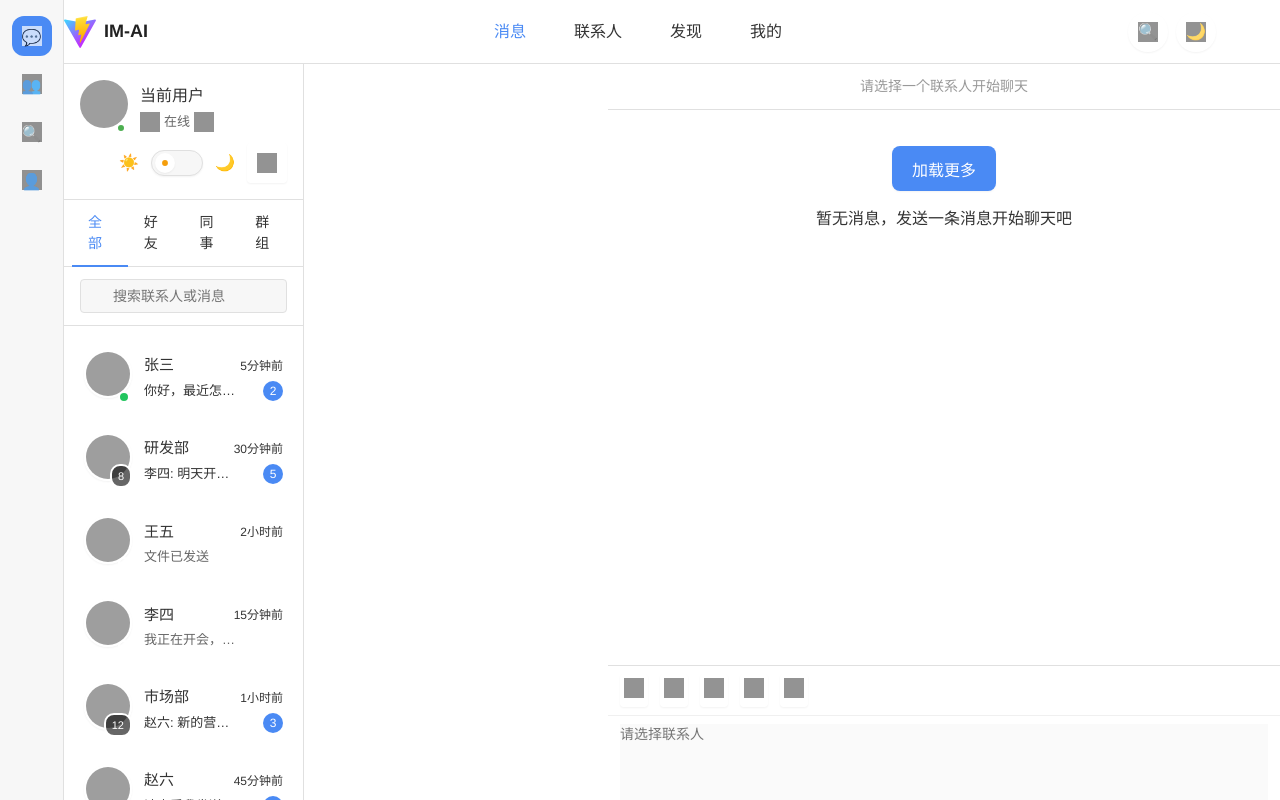
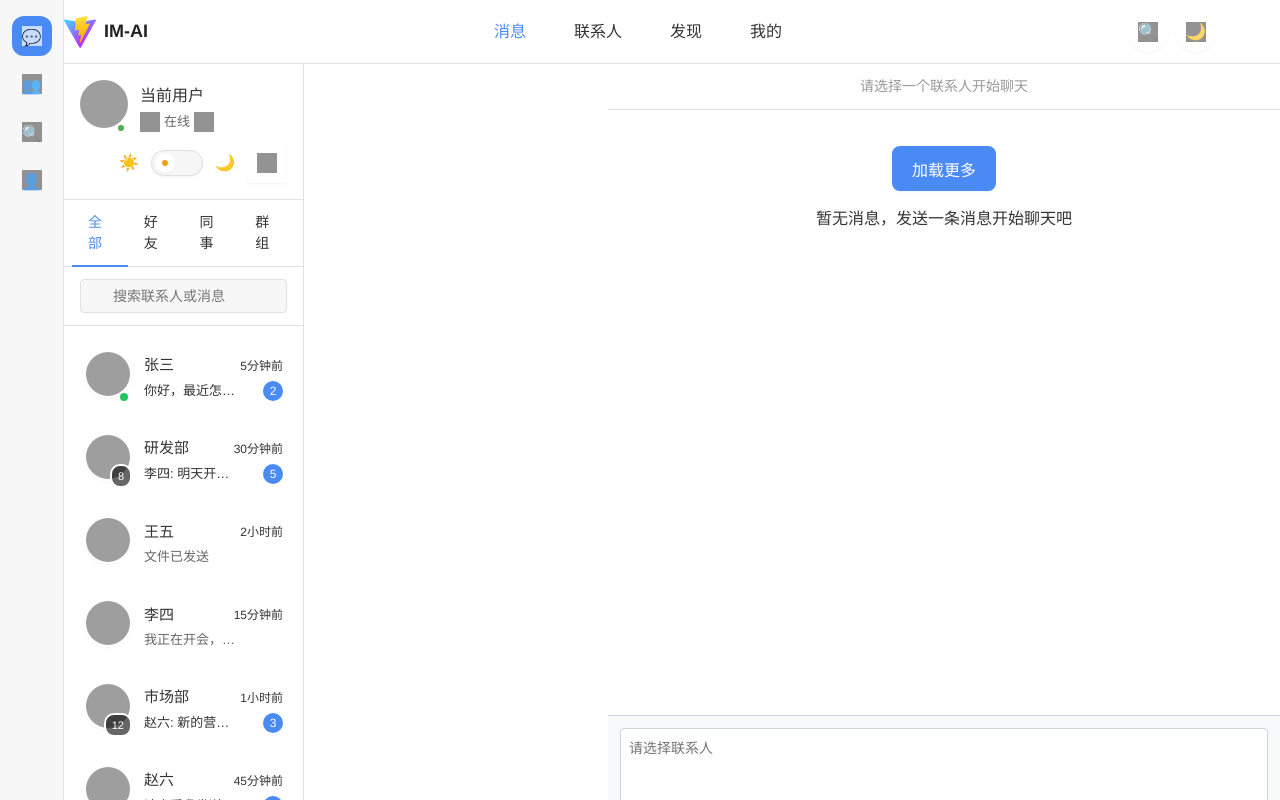
Before and after one commit to imchatkit/im-ai-vue, a Vue app: page / in a window 1280 px wide. Built offline with nearby package versions, Linux system fonts and the light colour scheme; grey boxes are pictures that could not be loaded.

Commit message:
调整布局-2

```diff
--- a/src/components/chat/InputPanel.vue
+++ b/src/components/chat/InputPanel.vue
@@ -224,111 +224,49 @@ let typingTimeout
 
 <template>
   <div class="input-panel">
-    <!-- 工具栏 -->
-    <div class="toolbar">
-      <button
-        class="tool-btn emoji-btn"
-        @click="showEmojiPicker = !showEmojiPicker"
-        title="表情"
-      >
-        <i class="icon-emoji"></i>
-      </button>
-
-      <button
-        class="tool-btn image-btn"
-        @click="selectImage"
-        title="图片"
-      >
-        <i class="icon-image"></i>
-      </button>
-
-      <button
-        class="tool-btn file-btn"
-        @click="selectFile"
-        title="文件"
-      >
-        <i class="icon-file"></i>
-      </button>
-
-      <button
-        class="tool-btn voice-btn"
-        @click="recordVoice"
-        title="语音"
-      >
-        <i class="icon-microphone"></i>
-      </button>
-
-      <button
-        class="tool-btn more-btn"
-        @click="showMorePanel = !showMorePanel"
-        title="更多"
-      >
-        <i class="icon-more"></i>
-      </button>
-    </div>
-
-    <!-- 表情选择器 -->
-    <div v-if="showEmojiPicker" class="emoji-picker">
-      <!-- 表情列表 -->
-      <div class="emoji-list">
-        <span
-          v-for="emoji in ['😀', '😂', '😊', '😍', '🤔', '😎', '👍', '❤️', '🎉']"
-          :key="emoji"
-          class="emoji-item"
-          @click="addEmoji(emoji)"
-        >
-          {{ emoji }}
-        </span>
-      </div>
-    </div>
-
-    <!-- 更多功能面板 -->
-    <div v-if="showMorePanel" class="more-panel">
-      <!-- 更多功能列表 -->
-      <div class="more-list">
-        <div class="more-item">
-          <i class="icon-screen-share"></i>
-          <span>屏幕共享</span>
-        </div>
-        <div class="more-item">
-          <i class="icon-whiteboard"></i>
-          <span>白板</span>
-        </div>
-        <div class="more-item">
-          <i class="icon-translate"></i>
-          <span>翻译</span>
-        </div>
-      </div>
-    </div>
-
-    <!-- 输入区域 -->
     <div class="input-area">
       <textarea
         v-model="messageText"
+        class="message-textarea"
         :placeholder="placeholder"
         :maxlength="maxLength"
         :disabled="disabled"
-        class="message-input"
         @input="handleInput"
         @keydown="handleKeydown"
       ></textarea>
-
-      <!-- 字符计数 -->
-      <div v-if="messageText.length > 0" class="char-counter">
-        {{ remainingChars }}
-      </div>
     </div>
 
-    <!-- 发送按钮 -->
-    <div class="send-area">
-      <button
-        class="send-btn"
-        :class="{ 'active': canSend }"
-        :disabled="!canSend"
-        @click="sendTextMessage"
-      >
-        发送
-      </button>
+    <div class="input-toolbar">
+      <div class="toolbar-left">
+        <button class="toolbar-btn" @click="selectImage" :disabled="disabled">
+          <i class="icon-image"></i>
+        </button>
+        <button class="toolbar-btn" @click="selectFile" :disabled="disabled">
+          <i class="icon-file"></i>
+        </button>
+        <button class="toolbar-btn" @click="recordVoice" :disabled="disabled">
+          <i class="icon-voice"></i>
+        </button>
+        <button class="toolbar-btn" @click="showEmojiPicker = !showEmojiPicker" :disabled="disabled">
+          <i class="icon-emoji"></i>
+        </button>
+      </div>
+
+      <div class="toolbar-right">
+        <span class="char-counter" :class="{
+          'warning': remainingChars < 100,
+          'danger': remainingChars < 20
+        }">
+          {{ remainingChars }}
+        </span>
+        <button
+          class="send-btn"
+          @click="sendTextMessage"
+          :disabled="!canSend"
+        >
+          发送
+        </button>
+      </div>
     </div>
   </div>
 </template>
@@ -337,123 +275,109 @@ let typingTimeout
 .input-panel {
   display: flex;
   flex-direction: column;
-  border-top: 1px solid #e0e0e0;
-  background-color: #fff;
-  position: relative;
+  background-color: #F8F9FA;
+  border-top: 1px solid #CED4DA;
+  padding: 12px;
+  font-family: 微软雅黑, Arial, sans-serif;
 }
 
-.toolbar {
+.input-area {
   display: flex;
-  padding: 8px 12px;
-  border-bottom: 1px solid #f0f0f0;
+  flex-direction: column;
 }
 
-.tool-btn {
+.message-textarea {
+  resize: none;
+  border: 1px solid #CED4DA;
+  border-radius: 4px;
+  padding: 8px;
+  min-height: 80px;
+  font-family: 微软雅黑, Arial, sans-serif;
+  font-size: 14px;
+  color: #343A40;
+  background-color: #FFFFFF;
+  transition: border-color 0.2s ease;
+}
+
+.message-textarea:focus {
+  outline: none;
+  border-color: #007BFF;
+}
+
+.input-toolbar {
+  display: flex;
+  justify-content: space-between;
+  align-items: center;
+  margin-top: 8px;
+}
+
+.toolbar-left {
+  display: flex;
+  gap: 12px;
+}
+
+.toolbar-right {
+  display: flex;
+  align-items: center;
+}
+
+.toolbar-btn {
   background: none;
   border: none;
-  font-size: 20px;
-  color: #666;
-  margin-right: 12px;
+  color: #6C757D;
   cursor: pointer;
   padding: 4px;
   border-radius: 4px;
-  transition: background-color 0.2s;
+  transition: background-color 0.2s ease;
 }
 
-.tool-btn:hover {
-  background-color: #f0f0f0;
+.toolbar-btn:hover {
+  background-color: rgba(0, 0, 0, 0.05);
+  color: #007BFF;
 }
 
-.emoji-picker {
-  position: absolute;
-  bottom: 100%;
-  left: 0;
-  background-color: #fff;
-  border: 1px solid #e0e0e0;
-  border-radius: 8px;
-  box-shadow: 0 2px 10px rgba(0, 0, 0, 0.1);
-  padding: 8px;
-  z-index: 10;
+.send-btn {
+  background-color: #007BFF;
+  color: #FFFFFF;
+  border: none;
+  border-radius: 4px;
+  padding: 6px 16px;
+  cursor: pointer;
+  font-weight: 500;
+  transition: background-color 0.2s ease;
 }
 
-.emoji-list {
-  display: grid;
-  grid-template-columns: repeat(6, 1fr);
-  gap: 8px;
+.send-btn:disabled {
+  background-color: #CED4DA;
+  cursor: not-allowed;
 }
 
-.emoji-item {
-  font-size: 24px;
-  cursor: pointer;
-  text-align: center;
-  padding: 4px;
-  border-radius: 4px;
-  transition: background-color 0.2s;
-}
-
-.emoji-item:hover {
-  background-color: #f0f0f0;
-}
-
-.more-panel {
-  position: absolute;
-  bottom: 100%;
-  right: 0;
-  background-color: #fff;
-  border: 1px solid #e0e0e0;
-  border-radius: 8px;
-  box-shadow: 0 2px 10px rgba(0, 0, 0, 0.1);
-  padding: 8px;
-  z-index: 10;
-}
-
-.more-list {
-  display: flex;
-  flex-direction: column;
-  min-width: 150px;
-}
-
-.more-item {
-  display: flex;
-  align-items: center;
-  padding: 8px 12px;
-  cursor: pointer;
-  border-radius: 4px;
-  transition: background-color 0.2s;
-}
-
-.more-item:hover {
-  background-color: #f0f0f0;
-}
-
-.more-item i {
-  margin-right: 8px;
-  font-size: 18px;
-  color: #666;
-}
-
-.input-area {
-  position: relative;
-  flex: 1;
-  padding: 8px 12px;
-}
-
-.message-input {
-  width: 100%;
-  height: 80px;
-  resize: none;
-  border: none;
-  outline: none;
-  font-size: 14px;
-  line-height: 1.5;
-  font-family: inherit;
+.send-btn:not(:disabled):hover {
+  background-color: #0069D9;
 }
 
 .char-counter {
-  position: absolute;
-  right: 16px;
-  bottom: 8px;
   font-size: 12px;
-  color: #999;
+  color: #86909c;
+  margin-right: 8px;
+}
+
+.char-counter.warning {
+  color: #F59E0B;
+}
+
+.char-counter.danger {
+  color: #EF4444;
+}
+
+/* 响应式适配 */
+@media screen and (max-width: 768px) {
+  .input-panel {
+    padding: 8px;
+  }
+
+  .message-textarea {
+    min-height: 60px;
+  }
 }
 </style>
--- a/src/components/chat/MessageBubble.vue
+++ b/src/components/chat/MessageBubble.vue
@@ -151,6 +151,7 @@ const formatTime = (timestamp) => {
   margin-bottom: 16px;
   position: relative;
   max-width: 70%;
+  font-family: 微软雅黑, Arial, sans-serif;
 }
 
 .sender {
@@ -180,16 +181,17 @@ const formatTime = (timestamp) => {
   padding: 10px 12px;
   border-radius: 12px;
   position: relative;
+  box-shadow: 0 1px 2px rgba(0, 0, 0, 0.05);
 }
 
 .sender .content {
-  background-color: var(--primary-color);
-  color: white;
+  background-color: #e2f5fd;
+  color: var(--text-primary);
   border-top-right-radius: 2px;
 }
 
 .receiver .content {
-  background-color: #f1f1f1;
+  background-color: #ffffff;
   color: var(--text-primary);
   border-top-left-radius: 2px;
 }
@@ -203,6 +205,13 @@ const formatTime = (timestamp) => {
   max-width: 100%;
   max-height: 200px;
   border-radius: 8px;
+  object-fit: contain;
+  cursor: pointer;
+  transition: transform 0.2s ease;
+}
+
+.image-content img:hover {
+  transform: scale(1.02);
 }
 
 .file-content {
@@ -242,9 +251,10 @@ const formatTime = (timestamp) => {
   display: flex;
   justify-content: flex-end;
   align-items: center;
-  font-size: 11px;
-  color: #999;
+  font-size: 12px;
+  color: #86909c;
   margin-top: 4px;
+  font-weight: normal;
 }
 
 .time {
@@ -285,6 +295,11 @@ const formatTime = (timestamp) => {
   padding: 2px 4px;
   border-radius: 4px;
   background-color: rgba(0, 0, 0, 0.1);
+  transition: background-color 0.2s ease;
+}
+
+.revoke-btn:hover {
+  background-color: rgba(0, 0, 0, 0.2);
 }
 
 /* 响应式适配 */
@@ -297,5 +312,23 @@ const formatTime = (timestamp) => {
     width: 32px;
     height: 32px;
   }
+
+  .content {
+    padding: 8px 10px;
+  }
+
+  .message-meta {
+    font-size: 10px;
+  }
+}
+
+@media screen and (max-width: 480px) {
+  .message-bubble {
+    max-width: 90%;
+  }
+
+  .image-content img {
+    max-height: 150px;
+  }
 }
 </style>
--- a/src/views/ChatWindow.vue
+++ b/src/views/ChatWindow.vue
@@ -291,10 +291,10 @@ watch(() => props.contact, (newContact) => {
 
 <style scoped>
 :root {
-  --message-bg-self: #2B7BF2; /* 企业微信发送者消息背景色 */
-  --message-bg-other: #f3f4f6; /* 企业微信接收者消息背景色 */
-  --message-text-self: #fff;
-  --message-text-other: #222222;
+  --message-bg-self: #e2f5fd; /* 发送者消息背景色 */
+  --message-bg-other: #ffffff; /* 接收者消息背景色 */
+  --message-text-self: #343A40;
+  --message-text-other: #343A40;
 }
 
 .chat-window {
```
